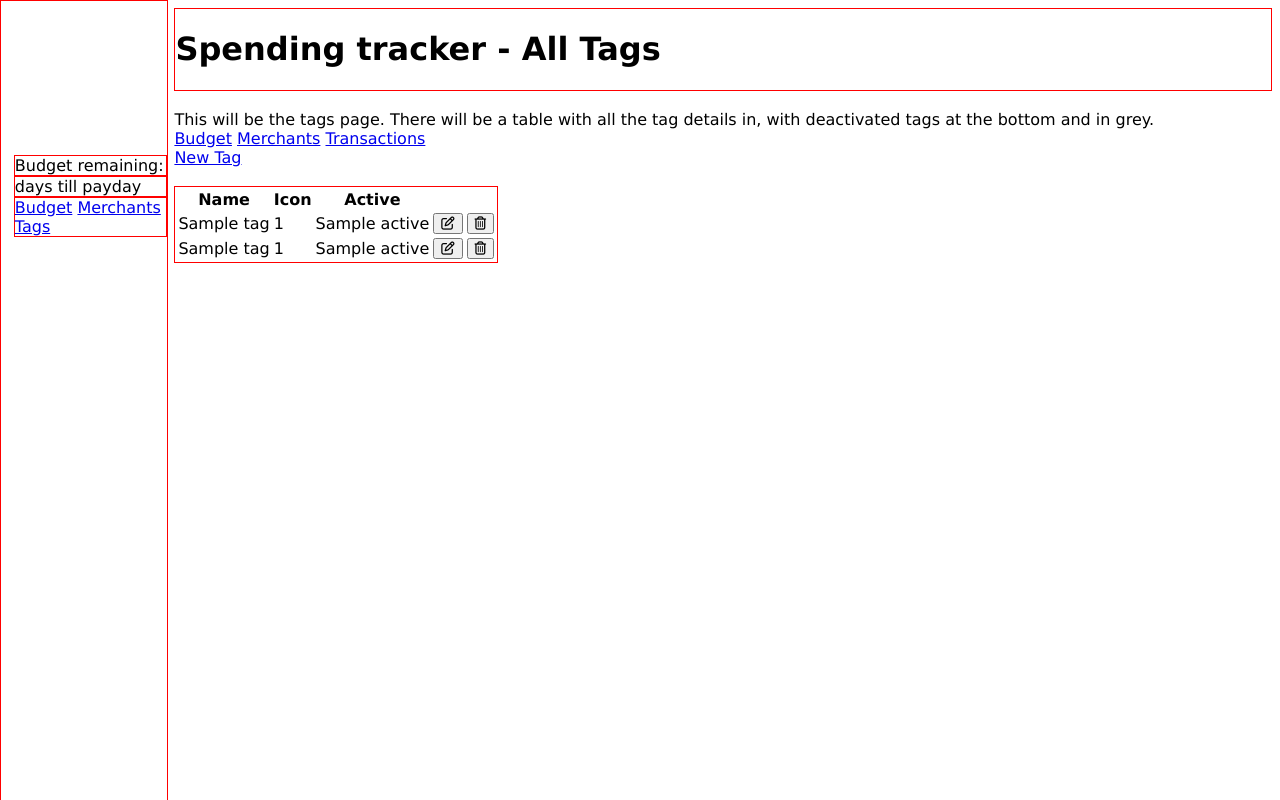
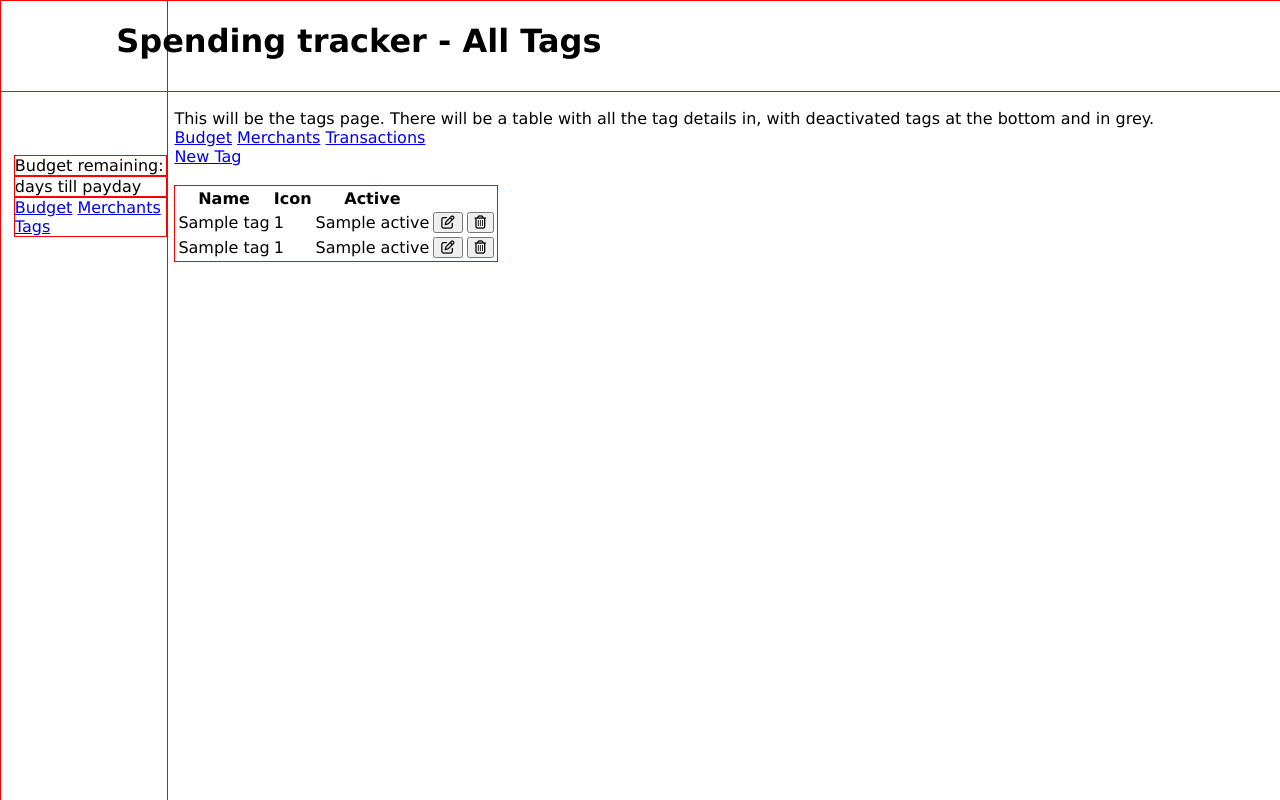
Before and after one commit to Andrew-Lindsay42/Spending-Tracker, a Flask app: page /tags in a window 1280 px wide. Run offline with Flask 2, Linux system fonts and the light colour scheme; a database or web service that is not in the repository returns one stand-in record (values such as "Sample title"); some libraries are stand-ins or nearby versions.

Commit message:
Chucking everything into yet more divs

```diff
--- a/static/style.css
+++ b/static/style.css
@@ -31,11 +31,19 @@
 
 /* Styling for main content in here */
 .header {
+    height: 7vw;
+    width: 100%;
+    position: fixed;
+    z-index: 2;
+    top: 0;
+    left: 0;
+    padding-left: 9vw;
     border: 1px solid red;
 }
 
 .main {
     margin-left: 13vw;
+    margin-top: 7vw;
 }
 
 .transaction_table {
--- a/templates/base.html
+++ b/templates/base.html
@@ -10,7 +10,7 @@
     <title>{{title}}</title>
 </head>
 <body>
-    <div class="main">
+    <div class="container">
         {% block content %}
 
         {% endblock %}
--- a/templates/merchants/edit.html
+++ b/templates/merchants/edit.html
@@ -1,6 +1,8 @@
 {% extends "base.html" %}
 {% block content %}
 <header class="header"><h1>Spending tracker - Edit Merchant</h1></header>
+
+<div class = "main">
 <br>This will be the edit merchant page. There will be a pre populated form with the existing info, and a button to click to save.
 
 <br><a href = "/merchants">Back to Merchants</a><br>
@@ -25,5 +27,5 @@
         <button type="submit">Update Merchant</button>
     </form>
 </div>
-
+</div>
 {% endblock %}
--- a/templates/merchants/index.html
+++ b/templates/merchants/index.html
@@ -2,6 +2,7 @@
 {% block content %}
 <header class="header"><h1>Spending tracker - All Merchants</h1></header>
 
+<div class = "main">
 <br>This will be the merchants page. There will be a table with all the merchant details in, with deactivated merchants at the bottom and in grey.
 
 
@@ -42,4 +43,5 @@
       </tr>
   {% endfor %}
   </table>
+  </div>
 {% endblock %}
--- a/templates/merchants/new.html
+++ b/templates/merchants/new.html
@@ -1,6 +1,7 @@
 {% extends "base.html" %}
 {% block content %}
 <header class="header"><h1>Spending tracker - New Merchant</h1></header>
+<div class = "main">
 <br>This will be the new merchant page. There will be a form with the info to be filled out, and a button to click to save.
 <br><a href = "/merchants">Back to Merchants</a><br>
 
@@ -17,5 +18,5 @@
         <button type="submit">Create Merchant</button>
     </form>
 </div>
-
+</div>
 {% endblock %}
--- a/templates/tags/edit.html
+++ b/templates/tags/edit.html
@@ -1,6 +1,7 @@
 {% extends "base.html" %}
 {% block content %}
 <header class="header"><h1>Spending tracker - Edit Tags</h1></header>
+<div class = "main">
 <br>This will be the edit tag page. There will be a pre populated form with the existing info, and a button to click to save.
 <br><a href = "/tags">Back to Tags</a><br>
 
@@ -24,5 +25,5 @@
         <button type="submit">Update tag</button>
     </form>
 </div>
-
+</div>
 {% endblock %}
--- a/templates/tags/index.html
+++ b/templates/tags/index.html
@@ -2,6 +2,7 @@
 {% block content %}
 <header class="header"><h1>Spending tracker - All Tags</h1></header>
 
+<div class = "main">
 <br>This will be the tags page. There will be a table with all the tag details in, with deactivated tags at the bottom and in grey.
 <br><a href = "/budget_info">Budget</a>
 <a href = "/merchants">Merchants</a>
@@ -45,4 +46,5 @@
       </tr>
   {% endfor %}
   </table>
+  </div>
 {% endblock %}
--- a/templates/tags/new.html
+++ b/templates/tags/new.html
@@ -1,7 +1,7 @@
 {% extends "base.html" %}
 {% block content %}
 <header class="header"><h1>Spending tracker - New Tag</h1></header>
-
+<div class = "main">
 <br>This will be the new tag page. There will be a form with the info to be filled out, and a button to click to save.
 <br><a href = "/tags">Back to Tags</a><br>
 
@@ -18,5 +18,5 @@
         <button type="submit">Create tag</button>
     </form>
 </div>
-
+</div>
 {% endblock %}
--- a/templates/transactions/edit.html
+++ b/templates/transactions/edit.html
@@ -2,6 +2,7 @@
 {% block content %}
 <header class="header"><h1>Spending tracker - Edit Transaction</h1></header>
 
+<div class = "main">
 <br>This will be the edit transaction page. There will be a pre populated form with the existing info, and a button to click to save.
 <a href = "/transactions">Back to mainpage</a>
 <div class = "edit_form">
@@ -41,5 +42,5 @@
         <button type="submit">Update Transaction</button>
     </form>
 </div>
-
+</div>
 {% endblock %}
--- a/templates/transactions/index.html
+++ b/templates/transactions/index.html
@@ -1,11 +1,14 @@
 {% extends "base.html" %}
 {% block content %}
 <header class="header"><h1>Spending tracker - All Transactions</h1></header>
+
+<div class = "main">
 <br>This will be the transactions page, also the main page of the app. There will be a table with all the transaction details in, including merchant and tag info. <br><br>
 <a href = "/budget_info">Budget</a>
 <a href = "/merchants">Merchants</a>
 <a href = "/tags">Tags</a>
 <a href = "/transactions/new">New Transaction</a><br><br>
+
 
 <table class="transaction_table">
   <tr class="table_header">
@@ -32,4 +35,5 @@
     </tr>
 {% endfor %}
 </table>
+</div>
 {% endblock %}
--- a/templates/transactions/new.html
+++ b/templates/transactions/new.html
@@ -1,6 +1,7 @@
 {% extends "base.html" %}
 {% block content %}
 <header class="header"><h1>Spending tracker - New Transaction</h1></header>
+<div class = "main">
 <br>This will be the new transaction page. There will be a form with the info to be filled out, and a button to click to save.
 <a href = "/transactions">Back to mainpage</a>
 <div class = "new_form">
@@ -40,5 +41,5 @@
         <button type="submit">Create Transaction</button>
     </form>
 </div>
-
+</div>
 {% endblock %}
--- a/templates/transactions/show.html
+++ b/templates/transactions/show.html
@@ -1,6 +1,7 @@
 {% extends "base.html" %}
 {% block content %}
 <header class="header"><h1>Spending tracker - Transaction from {{transaction.date}}</h1></header>
+<div class = "main">
 <br>This will be the individual transaction page. It ultimately may not actually be used, but it might be useful for somewhere to display the description of a transaction.
 <a href = "/transactions">Back to mainpage</a>
 <table class="transaction_table">
@@ -28,5 +29,5 @@
         </td>
     </tr>
 </table>
-
+</div>
 {% endblock %}
--- a/templates/users/edit.html
+++ b/templates/users/edit.html
@@ -1,6 +1,7 @@
 {% extends "base.html" %}
 {% block content %}
 <header class="header"><h1>Spending tracker - Edit Budget</h1></header>
+<div class = "main">
 <br>This will be the edit budget page. There will be a pre populated form with the existing info, and a button to click to save.
 <br>There aren't any other pages needed for the user, as the app should only have one.
 <a href = "/transactions">Back to mainpage</a>
@@ -23,4 +24,5 @@
         <button type="submit">Update Budget</button>
     </form>
 </div>
+</div>
 {% endblock %}
```
